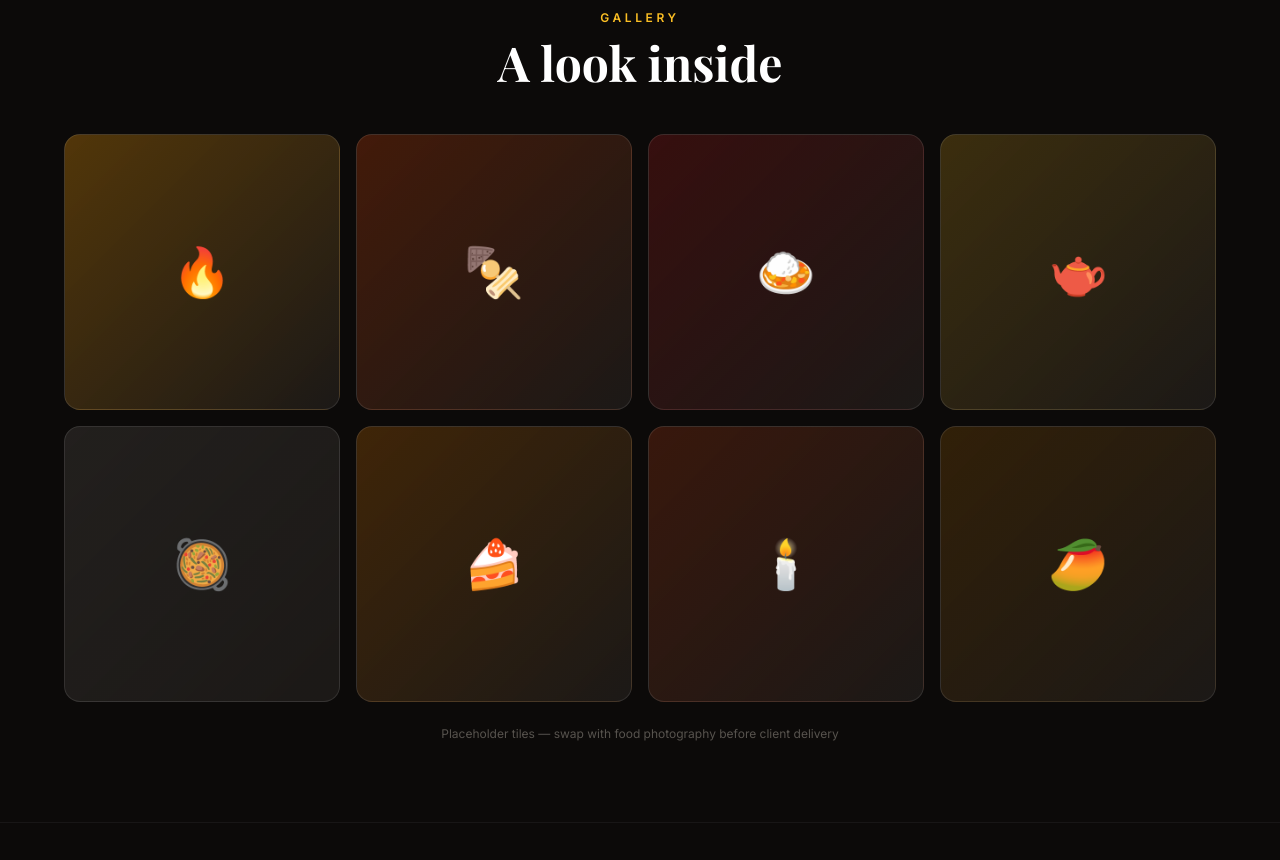
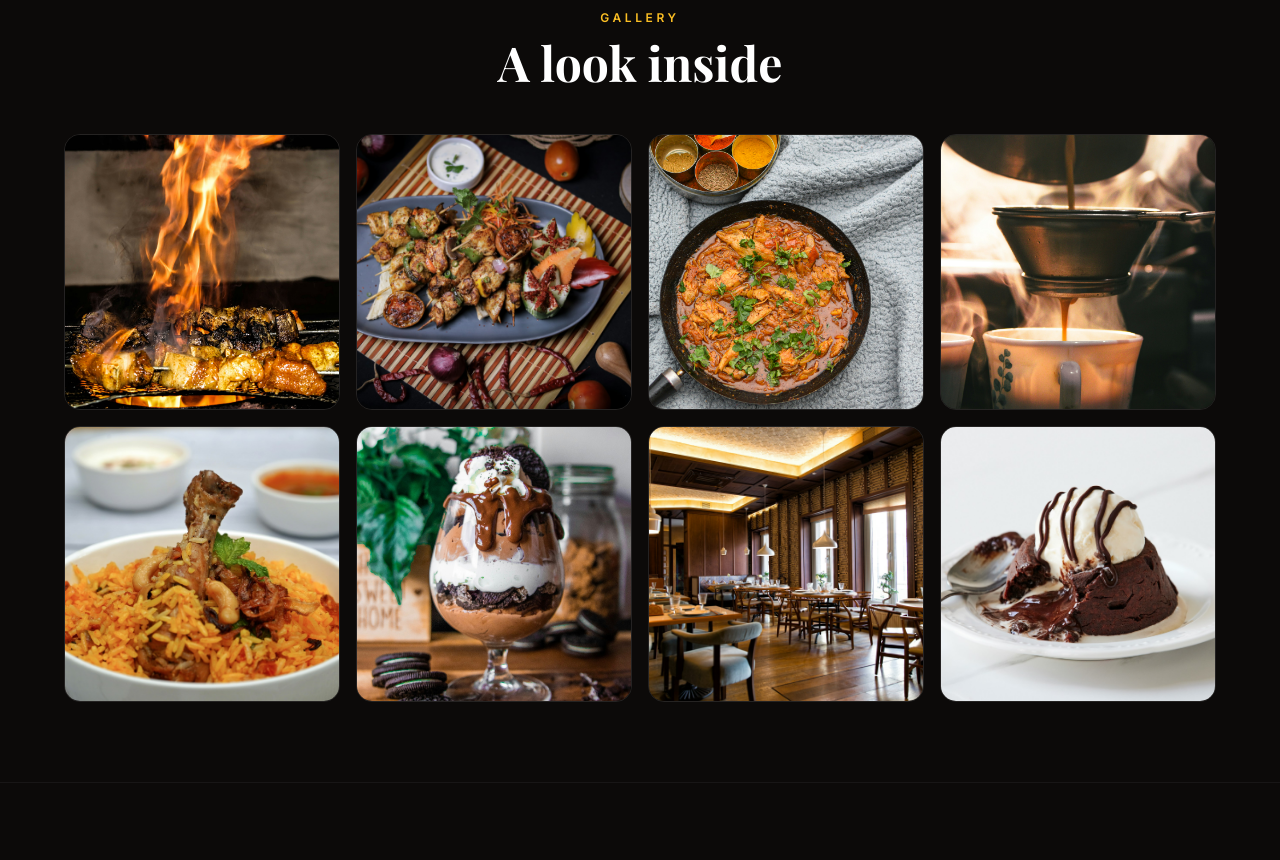
Before and after one commit to FaaizaKarim/Zaiqa-House---Restaurant-Website, a plain HTML site: page index.html in a window 1280 px wide. Shown: the part 1360-2220 px from the top of the page. Drawn offline with nearby package versions, Linux system fonts and the light colour scheme.

Commit message:
Initial commit

```diff
--- a/index.html
+++ b/index.html
@@ -105,16 +105,15 @@ tailwind.config = { theme: { extend: {
       <h2 class="mt-3 font-display text-4xl md:text-5xl font-bold text-white">A look inside</h2>
     </div>
     <div class="mt-12 grid grid-cols-2 md:grid-cols-4 gap-4">
-      <div class="aspect-square rounded-2xl bg-gradient-to-br from-amberx-500/30 to-coal-800 border border-white/10 flex items-center justify-center text-5xl">🔥</div>
-      <div class="aspect-square rounded-2xl bg-gradient-to-br from-orange-700/30 to-coal-800 border border-white/10 flex items-center justify-center text-5xl">🍢</div>
-      <div class="aspect-square rounded-2xl bg-gradient-to-br from-red-800/30 to-coal-800 border border-white/10 flex items-center justify-center text-5xl">🍛</div>
-      <div class="aspect-square rounded-2xl bg-gradient-to-br from-amberx-400/20 to-coal-800 border border-white/10 flex items-center justify-center text-5xl">🫖</div>
-      <div class="aspect-square rounded-2xl bg-gradient-to-br from-stone-600/30 to-coal-800 border border-white/10 flex items-center justify-center text-5xl">🥘</div>
-      <div class="aspect-square rounded-2xl bg-gradient-to-br from-amberx-600/25 to-coal-800 border border-white/10 flex items-center justify-center text-5xl">🍰</div>
-      <div class="aspect-square rounded-2xl bg-gradient-to-br from-orange-900/40 to-coal-800 border border-white/10 flex items-center justify-center text-5xl">🕯️</div>
-      <div class="aspect-square rounded-2xl bg-gradient-to-br from-yellow-700/25 to-coal-800 border border-white/10 flex items-center justify-center text-5xl">🥭</div>
+      <img src="images/1.jpg" alt="Seekh kebabs grilling over charcoal flame" loading="lazy" class="aspect-square w-full object-cover rounded-2xl border border-white/10 hover:opacity-90 transition">
+      <img src="images/2.jpg" alt="BBQ skewers platter with mint chutney" loading="lazy" class="aspect-square w-full object-cover rounded-2xl border border-white/10 hover:opacity-90 transition">
+      <img src="images/3.jpg" alt="Chicken karahi served in a traditional wok" loading="lazy" class="aspect-square w-full object-cover rounded-2xl border border-white/10 hover:opacity-90 transition">
+      <img src="images/4.jpg" alt="Chai being poured into a cup" loading="lazy" class="aspect-square w-full object-cover rounded-2xl border border-white/10 hover:opacity-90 transition">
+      <img src="images/5.jpg" alt="Sindhi biryani with raita" loading="lazy" class="aspect-square w-full object-cover rounded-2xl border border-white/10 hover:opacity-90 transition">
+      <img src="images/6.jpg" alt="Gulab jamun cheesecake dessert" loading="lazy" class="aspect-square w-full object-cover rounded-2xl border border-white/10 hover:opacity-90 transition">
+      <img src="images/7.jpg" alt="Candle-lit dining tables inside the restaurant" loading="lazy" class="aspect-square w-full object-cover rounded-2xl border border-white/10 hover:opacity-90 transition">
+      <img src="images/8.jpg" alt="Kulfi falooda with pistachio and rose" loading="lazy" class="aspect-square w-full object-cover rounded-2xl border border-white/10 hover:opacity-90 transition">
     </div>
-    <p class="mt-6 text-center text-xs text-stone-600">Placeholder tiles — swap with food photography before client delivery</p>
   </div>
 </section>
 
```
Also changed, not shown: images/1.jpg (added), images/2.jpg (added), images/3.jpg (added), images/4.jpg (added), images/5.jpg (added), images/6.jpg (added), images/7.jpg (added), images/8.jpg (added).
